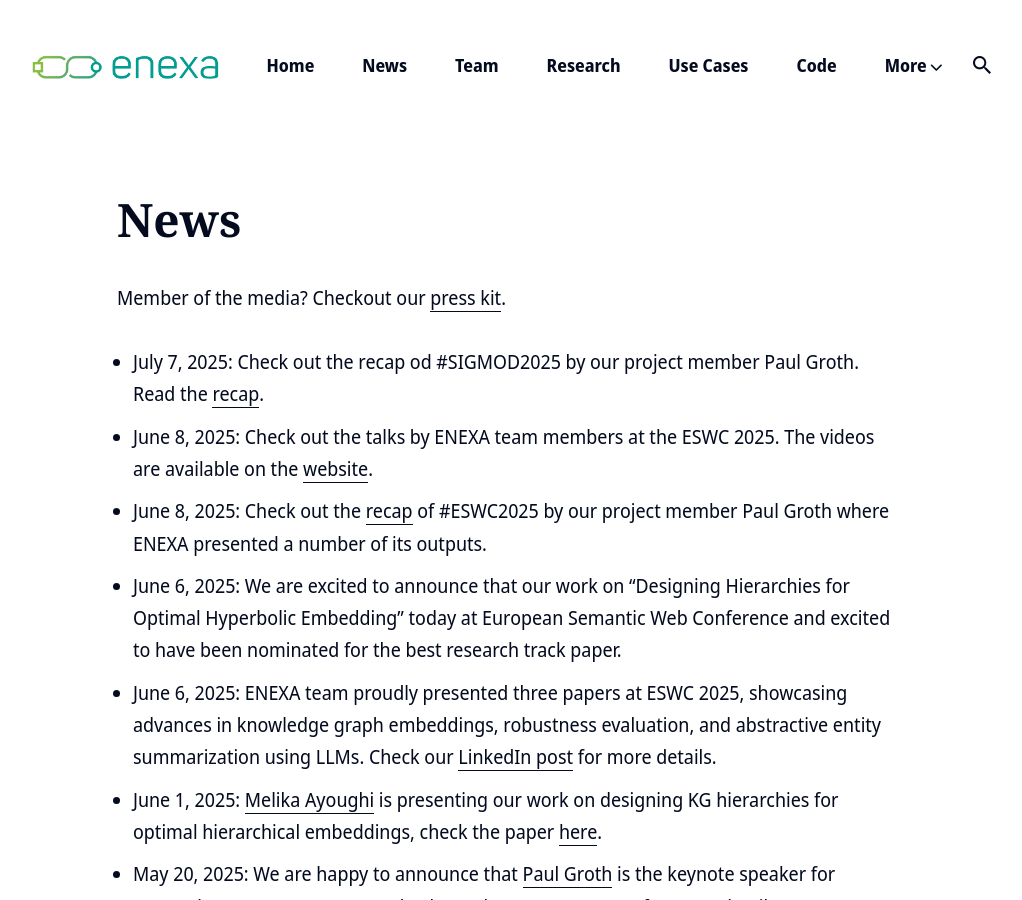
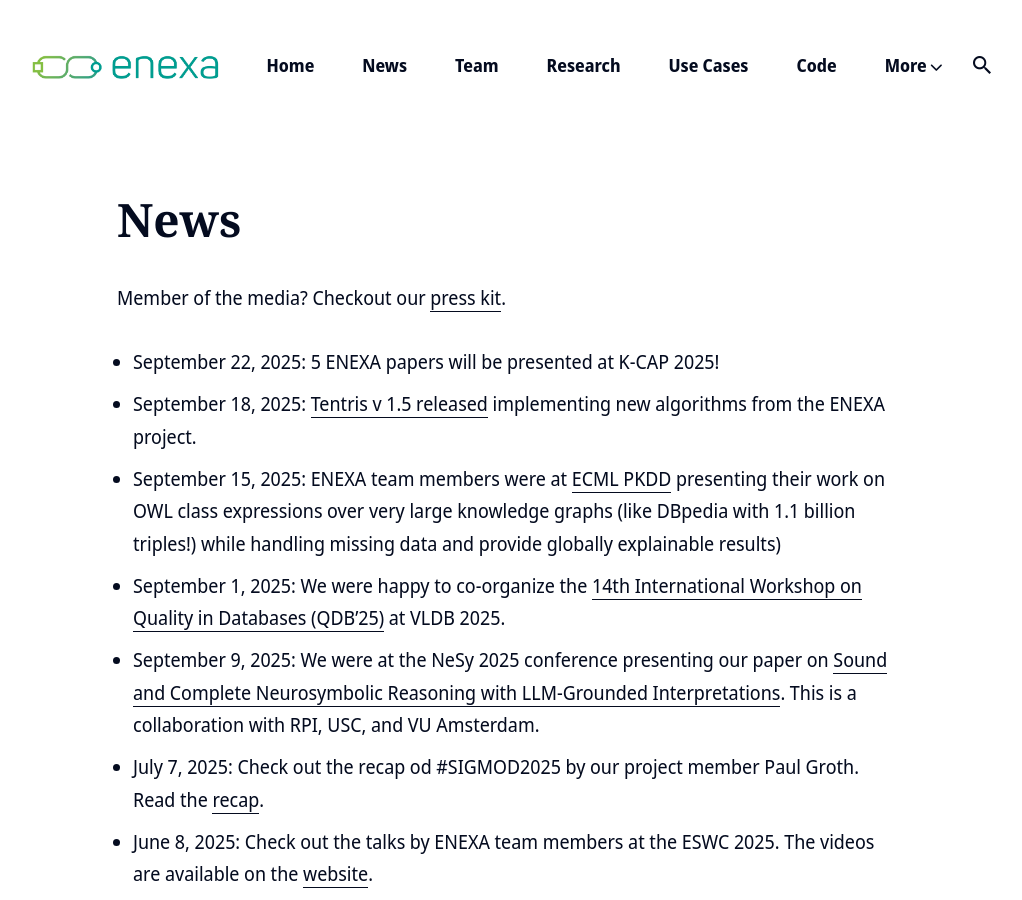
Before and after one commit to EnexaProject/enexaproject.github.io, a Jekyll site: the page built from _pages/news.md, in a window 1280 px wide and 900 px high. Shown: the whole window, without its empty margins (133-1155 px from the left). Built offline with Jekyll 4.4.1, drawn with Linux system fonts in a browser that asks for light colours; nearby versions of some CDN libraries.

Commit message:
Add recent news updates to news.md

```diff
--- a/_pages/news.md
+++ b/_pages/news.md
@@ -6,6 +6,11 @@
 
 Member of the media? Checkout our [press kit](/presskit/).
 
+* September 22, 2025: 5 ENEXA papers will be presented at K-CAP 2025!
+* September 18, 2025: [Tentris v 1.5 released](https://www.linkedin.com/posts/dice-research_release-v150-dice-grouptentris-research-project-activity-7383834375949553664-9ZmZ) implementing new algorithms from the ENEXA project.
+* September 15, 2025: ENEXA team members were at [ECML PKDD](https://www.linkedin.com/posts/dice-research_ecmlpkdd-ecmlpkdd2025-knowledgegraphs-activity-7375854566862508032-IDwZ) presenting their work on OWL class expressions over very large knowledge graphs (like DBpedia with 1.1 billion triples!) while handling missing data and provide globally explainable results)
+* September 1, 2025: We were happy to co-organize the [14th International Workshop on Quality in Databases (QDB’25)](https://qdb-workshop.github.io) at VLDB 2025.
+* September 9, 2025: We were at the NeSy 2025 conference presenting our paper on [Sound and Complete Neurosymbolic Reasoning with LLM-Grounded Interpretations](https://proceedings.mlr.press/v284/allen25a.html). This is a collaboration with RPI, USC, and VU Amsterdam.
 * July 7, 2025: Check out the recap od #SIGMOD2025 by our project member Paul Groth. Read the [recap](https://thinklinks.wordpress.com/2025/07/04/trip-report-sigmod-2025/).
 * June 8, 2025: Check out the talks by ENEXA team members at the ESWC 2025. The videos are available on the [website](/talks/).
 * June 8, 2025: Check out the [recap](https://thinklinks.wordpress.com/2025/06/08/trip-report-eswc-2025/) of #ESWC2025 by our project member Paul Groth where ENEXA presented a number of its outputs.
```
